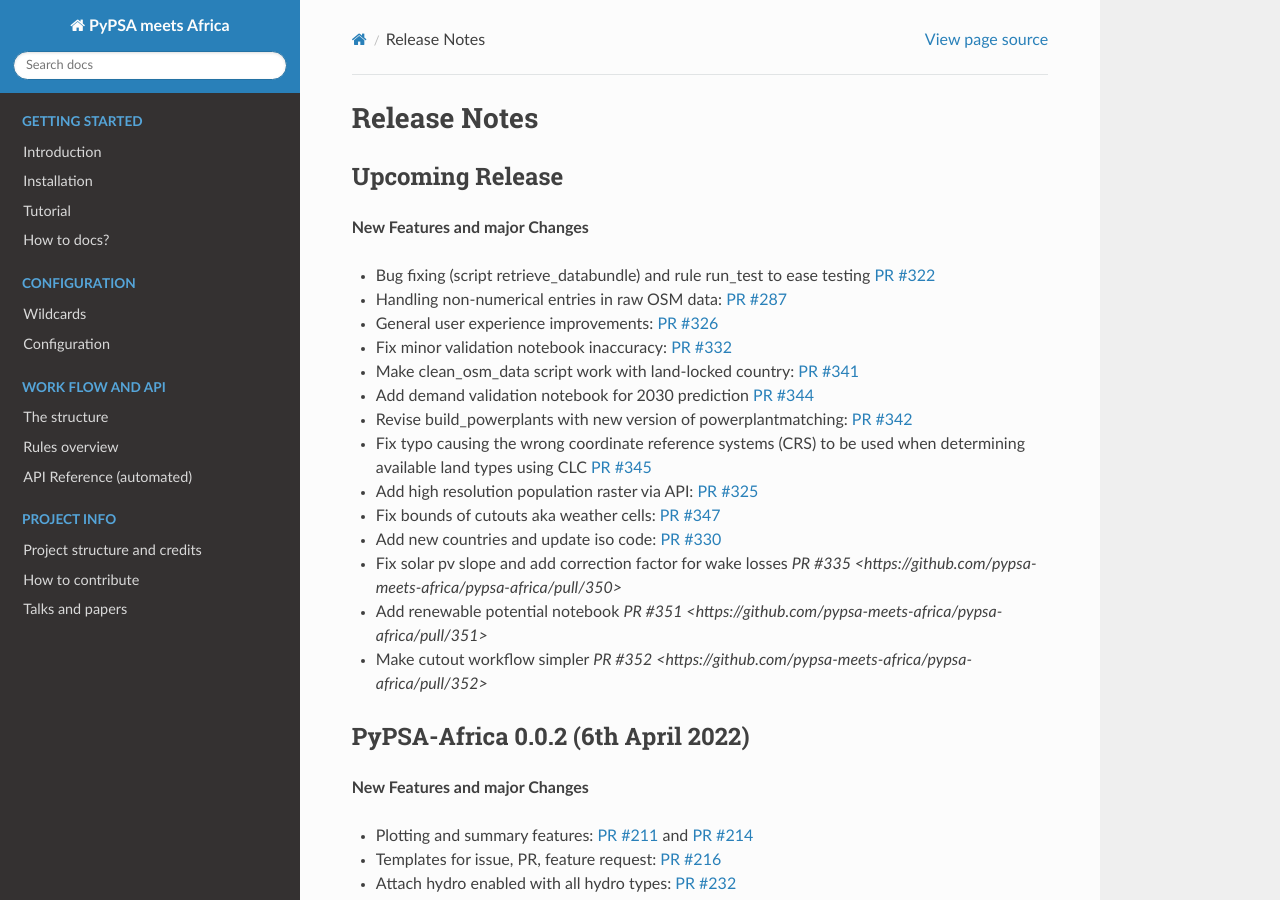
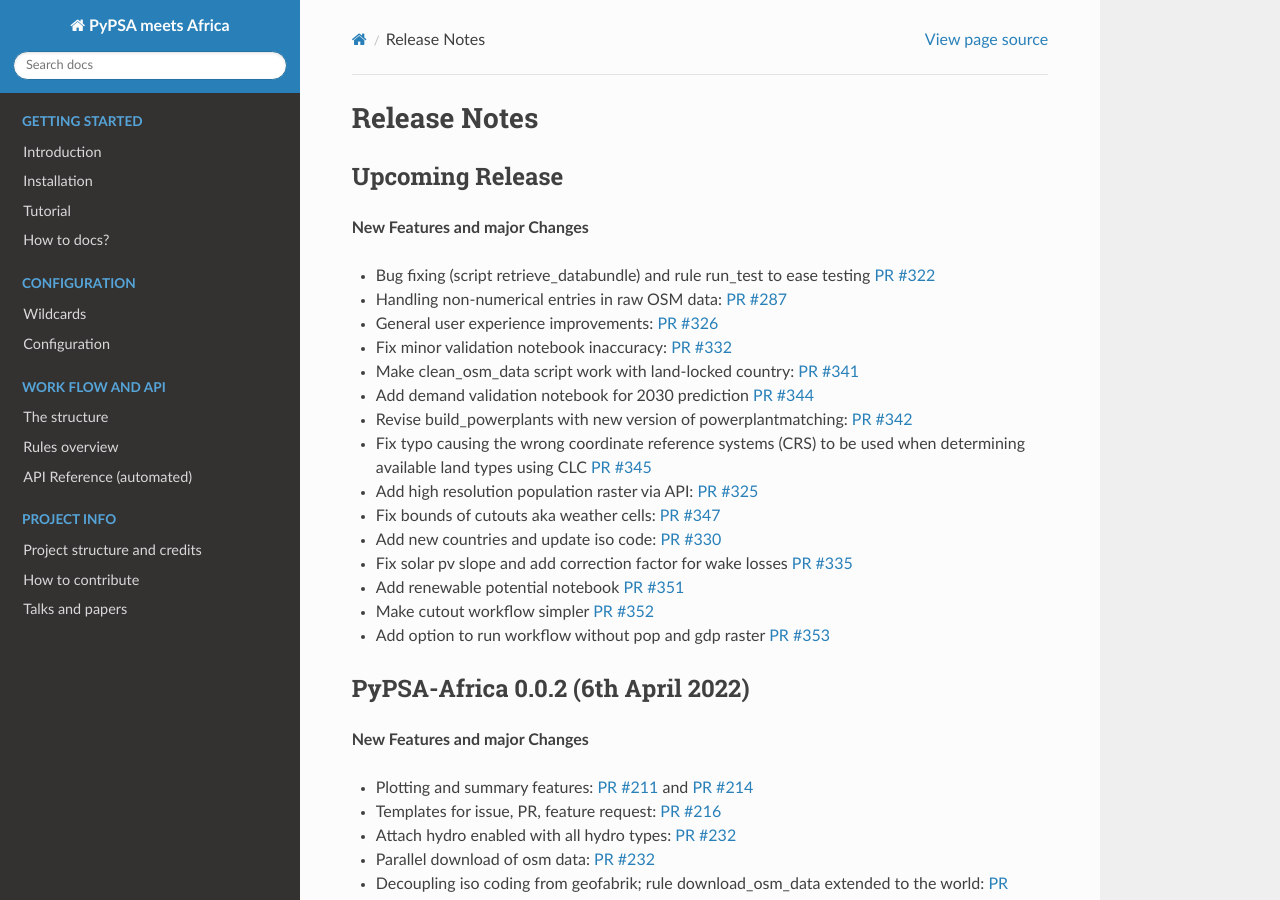
Before and after one commit to pypsa-meets-earth/pypsa-earth, a Sphinx documentation site: the page built from doc/release_notes.rst, in a window 1280 px wide and 900 px high. Built offline with Sphinx 7.4.7 and the Read the Docs theme 2.0.0, drawn with Linux system fonts in a browser that asks for light colours; pages that are not in the unit, such as notebooks, are missing from menus.

Commit message:
add release note

```diff
--- a/doc/release_notes.rst
+++ b/doc/release_notes.rst
@@ -35,11 +35,13 @@
 
 * Add new countries and update iso code: `PR #330 <https://github.com/pypsa-meets-africa/pypsa-africa/pull/330>`_
 
-* Fix solar pv slope and add correction factor for wake losses `PR #335 <https://github.com/pypsa-meets-africa/pypsa-africa/pull/350>`
+* Fix solar pv slope and add correction factor for wake losses `PR #335 <https://github.com/pypsa-meets-africa/pypsa-africa/pull/350>`_
 
-* Add renewable potential notebook `PR #351 <https://github.com/pypsa-meets-africa/pypsa-africa/pull/351>`
+* Add renewable potential notebook `PR #351 <https://github.com/pypsa-meets-africa/pypsa-africa/pull/351>`_
 
-* Make cutout workflow simpler `PR #352 <https://github.com/pypsa-meets-africa/pypsa-africa/pull/352>`
+* Make cutout workflow simpler `PR #352 <https://github.com/pypsa-meets-africa/pypsa-africa/pull/352>`_
+
+* Add option to run workflow without pop and gdp raster `PR #353 <https://github.com/pypsa-meets-africa/pypsa-africa/pull/353>`_
 
 
 PyPSA-Africa 0.0.2 (6th April 2022)
```
